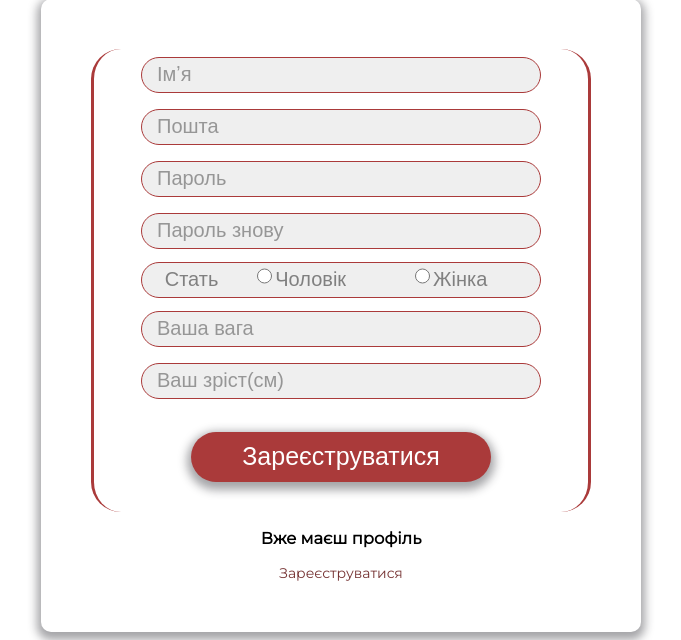
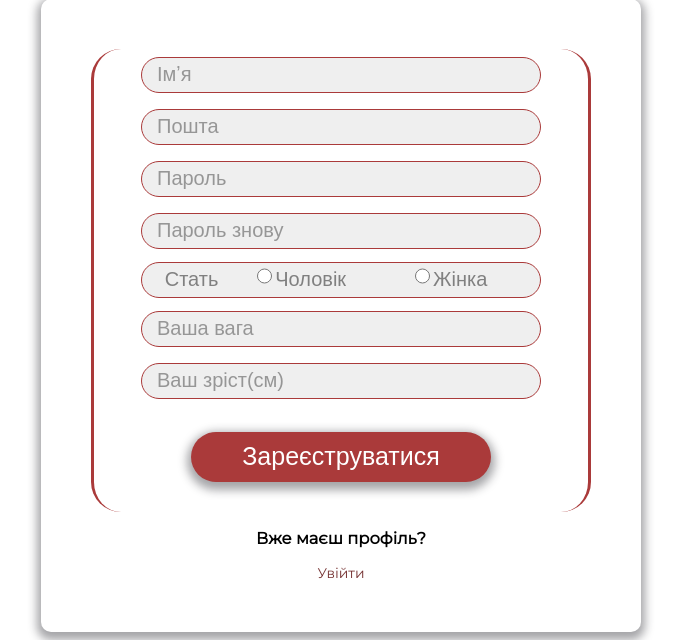
Before and after one commit to movchun567/Gym_Assistant, a Flask app: page /registration_form/ in a window 1280 px wide. Shown: the part 380-1020 px from the top of the page, without its empty margins (299-980 px from the left). Run offline with Flask 3, Linux system fonts and the light colour scheme.

Commit message:
fix reg form

```diff
--- a/templates/registration_form.html
+++ b/templates/registration_form.html
@@ -55,8 +55,8 @@
                       }
                   </script>
                 </div>
-                <h3 style="font-family: Montserrat; text-align: center;">Вже маєш профіль</h3>
-                <a href="{{ url_for('login_form') }} " style="font-family: Montserrat;">Зареєструватися</a>
+                <h3 style="font-family: Montserrat; text-align: center;">Вже маєш профіль?</h3>
+                <a href="{{ url_for('login_form') }} " style="font-family: Montserrat;">Увійти</a>
               </div>
           </div>
     </body>
```
